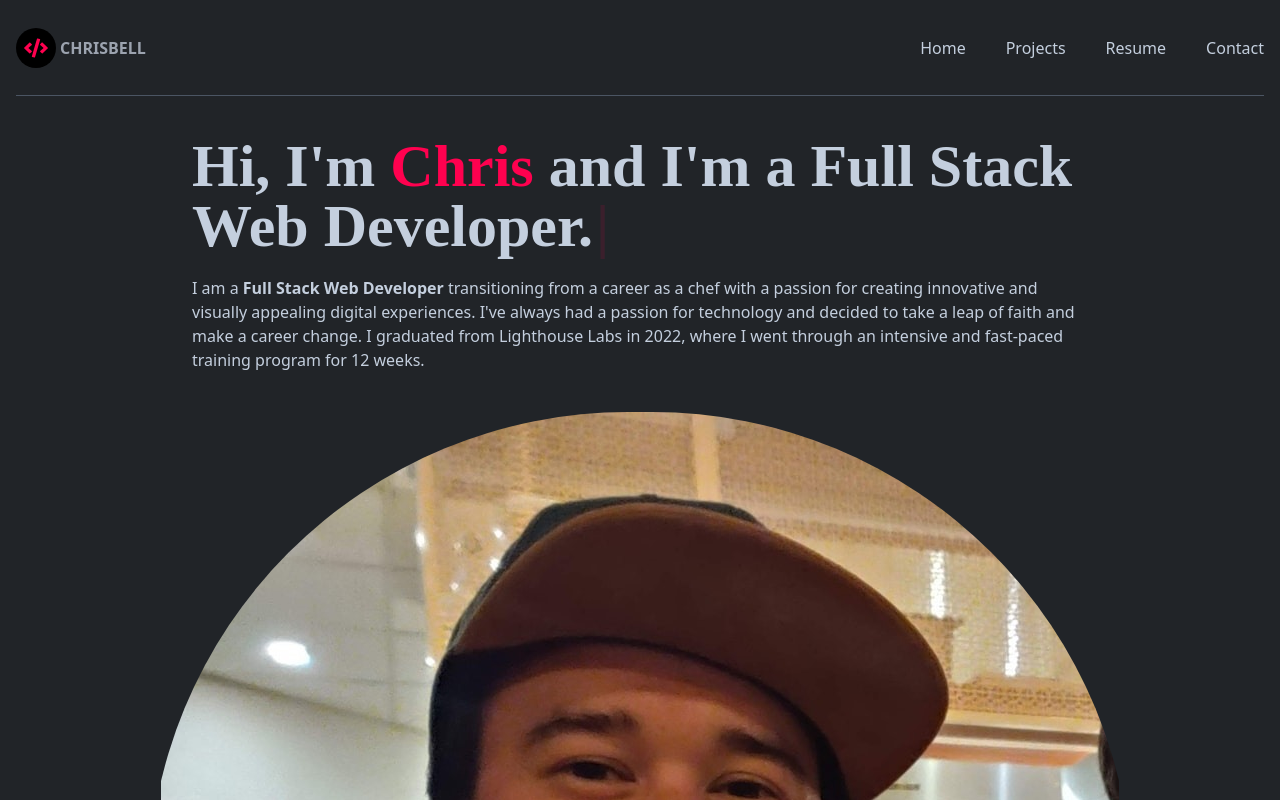
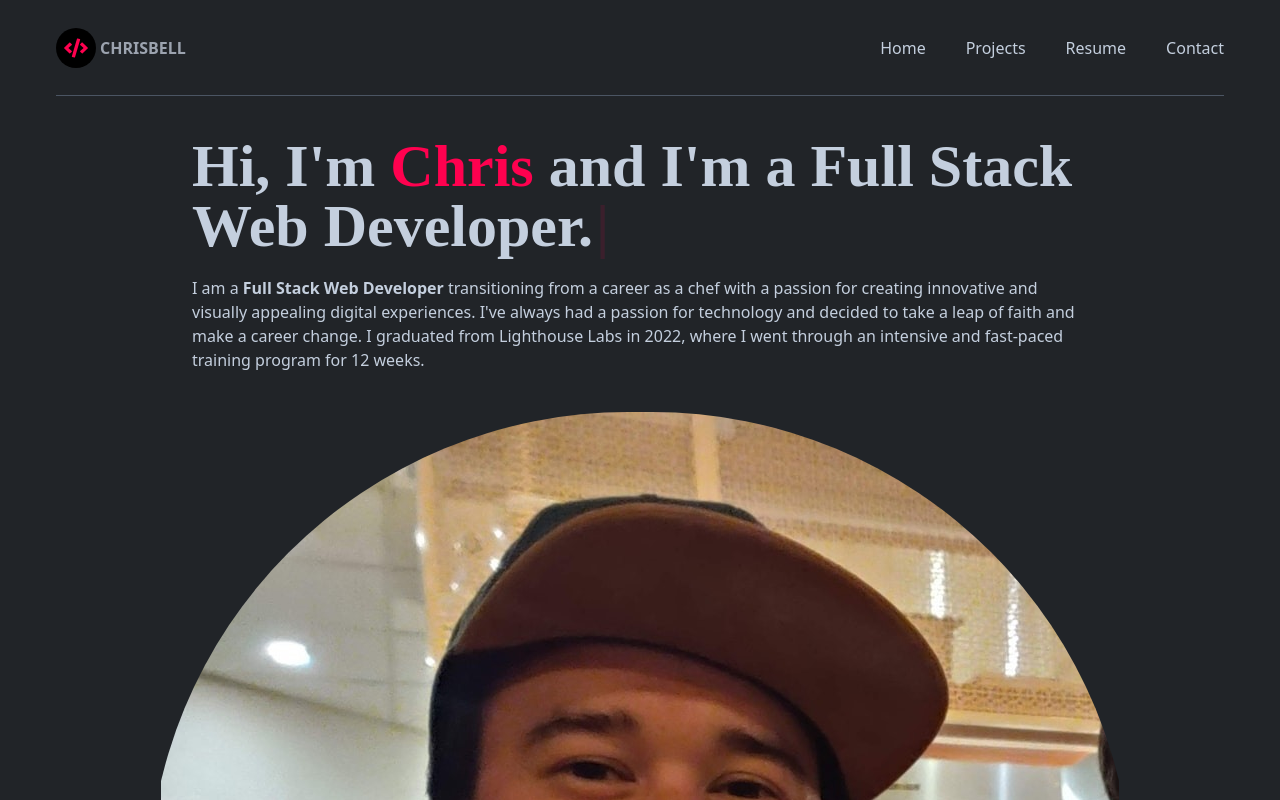
Before and after one commit to CBBell99/portfolio, a React (Create React App) app: page / in a window 1280 px wide. Shown: the top 800 px of the page. Built offline with nearby package versions, Linux system fonts and the light colour scheme.

Commit message:
fix padding error

```diff
--- a/src/components/Navbar.jsx
+++ b/src/components/Navbar.jsx
@@ -85,7 +85,7 @@
   );
 
   return (
-    <nav className="sticky top-0 w-full h-24 bg-greyDark text-greyLight px-4 md:px14 z-10">
+    <nav className="sticky top-0 w-full h-24 bg-greyDark text-greyLight px-4 md:px-14 z-10">
       <div className="flex h-full justify-between items-center border-b border-b-gray-600">
         <div className="flex gap-1 items-center justify-center">
           <span className="flex justify-center items-center bg-black rounded-full text-2xl text-accent w-10 h-10">
```
